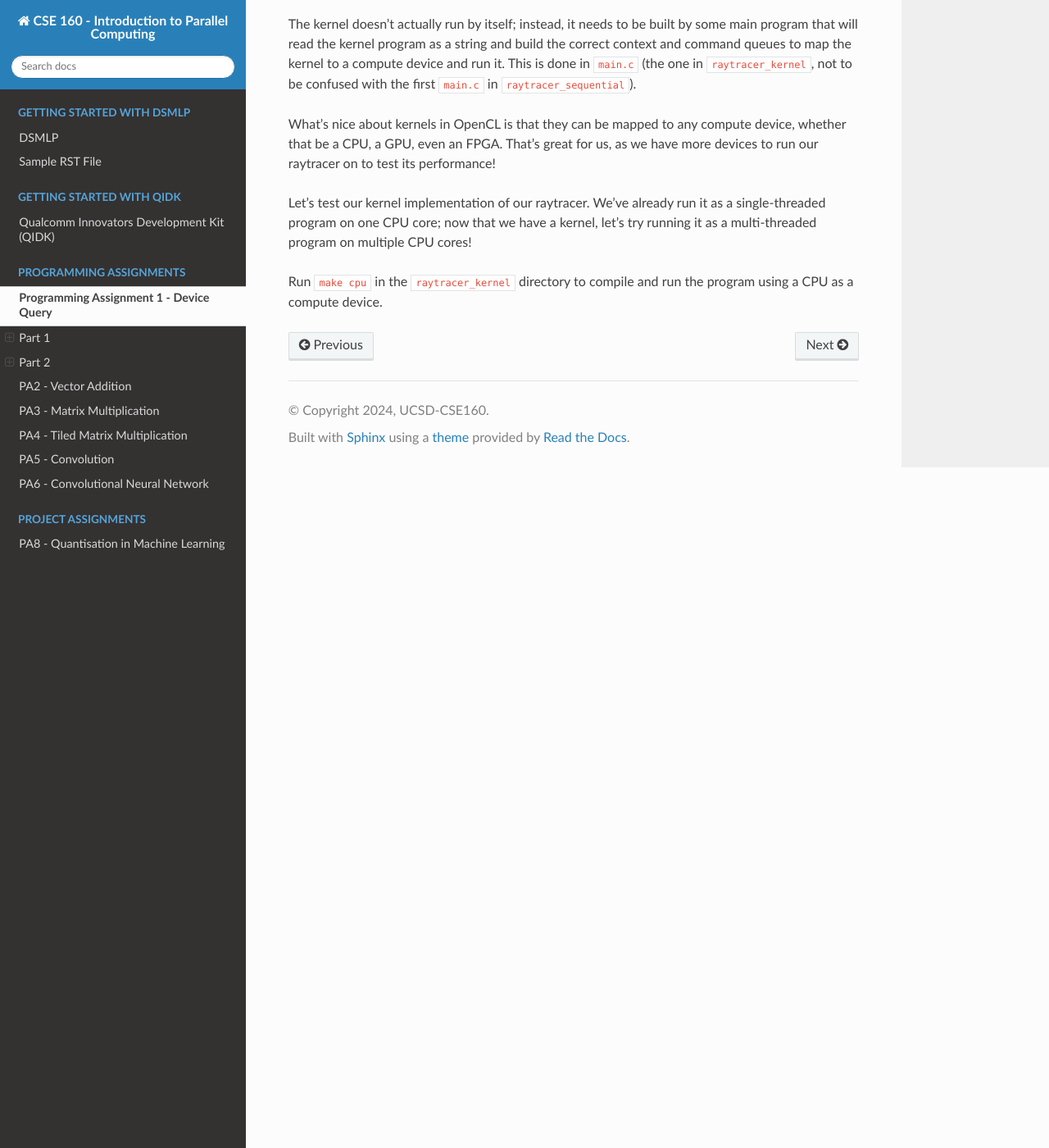
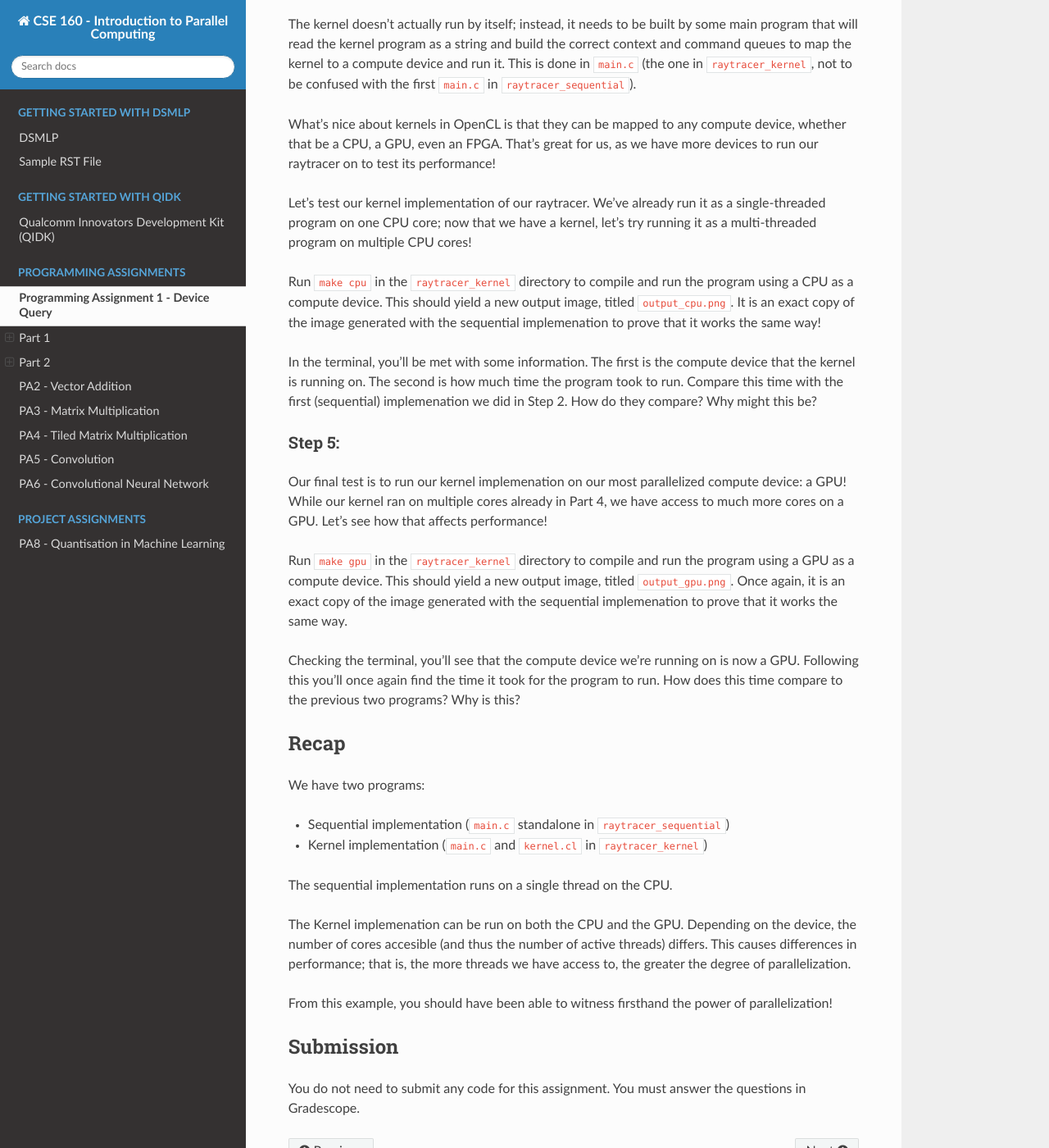
Before and after one commit to KastnerRG/cse160-docs, a Sphinx documentation site: the page built from docs/source/PA1.rst, in a window 1280 px wide and 1400 px high, scrolled down 4881 px. Shown: the whole window at 82% size. Built offline with Sphinx 7.4.7 and the Read the Docs theme 2.0.0, drawn with Linux system fonts in a browser that asks for light colours; formulas are drawn with MathJax 3.

Commit message:
first draft of PA1 raytracer component

```diff
--- a/docs/source/PA1.rst
+++ b/docs/source/PA1.rst
@@ -194,4 +194,48 @@ a single-threaded program on one CPU core; now that we have a kernel, let's try
 running it as a multi-threaded program on multiple CPU cores!
 
 Run ``make cpu`` in the ``raytracer_kernel`` directory to compile and run the program
-using a CPU as a compute device.
+using a CPU as a compute device.  This should yield a new output image, titled ``output_cpu.png``.
+It is an exact copy of the image generated with the sequential implemenation to prove that
+it works the same way!
+
+In the terminal, you'll be met with some information.  The first is the compute device
+that the kernel is running on.  The second is how much time the program took to run.
+Compare this time with the first (sequential) implemenation we did in Step 2.
+How do they compare?  Why might this be?
+
+Step 5:
++++++++
+Our final test is to run our kernel implemenation on our most parallelized compute
+device: a GPU!  While our kernel ran on multiple cores already in Part 4, we have access
+to much more cores on a GPU.  Let's see how that affects performance!
+
+Run ``make gpu`` in the ``raytracer_kernel`` directory to compile and run the program
+using a GPU as a compute device.  This should yield a new output image, titled ``output_gpu.png``.
+Once again, it is an exact copy of the image generated with the sequential implemenation to prove that
+it works the same way.
+
+Checking the terminal, you'll see that the compute device we're running on is now a GPU.
+Following this you'll once again find the time it took for the program to run.  How does
+this time compare to the previous two programs?  Why is this?
+
+Recap
+^^^^^
+
+We have two programs:
+
+* Sequential implementation (``main.c`` standalone in ``raytracer_sequential``)
+* Kernel implementation (``main.c`` and ``kernel.cl`` in ``raytracer_kernel``)
+
+The sequential implementation runs on a single thread on the CPU.
+
+The Kernel implemenation can be run on both the CPU and the GPU.  Depending on the device,
+the number of cores accesible (and thus the number of active threads) differs.
+This causes differences in performance; that is, the more threads we have access to,
+the greater the degree of parallelization.
+
+From this example, you should have been able to witness firsthand the power of parallelization!
+
+Submission
+^^^^^^^^^^
+You do not need to submit any code for this assignment.  You must answer the questions
+in Gradescope.
```
